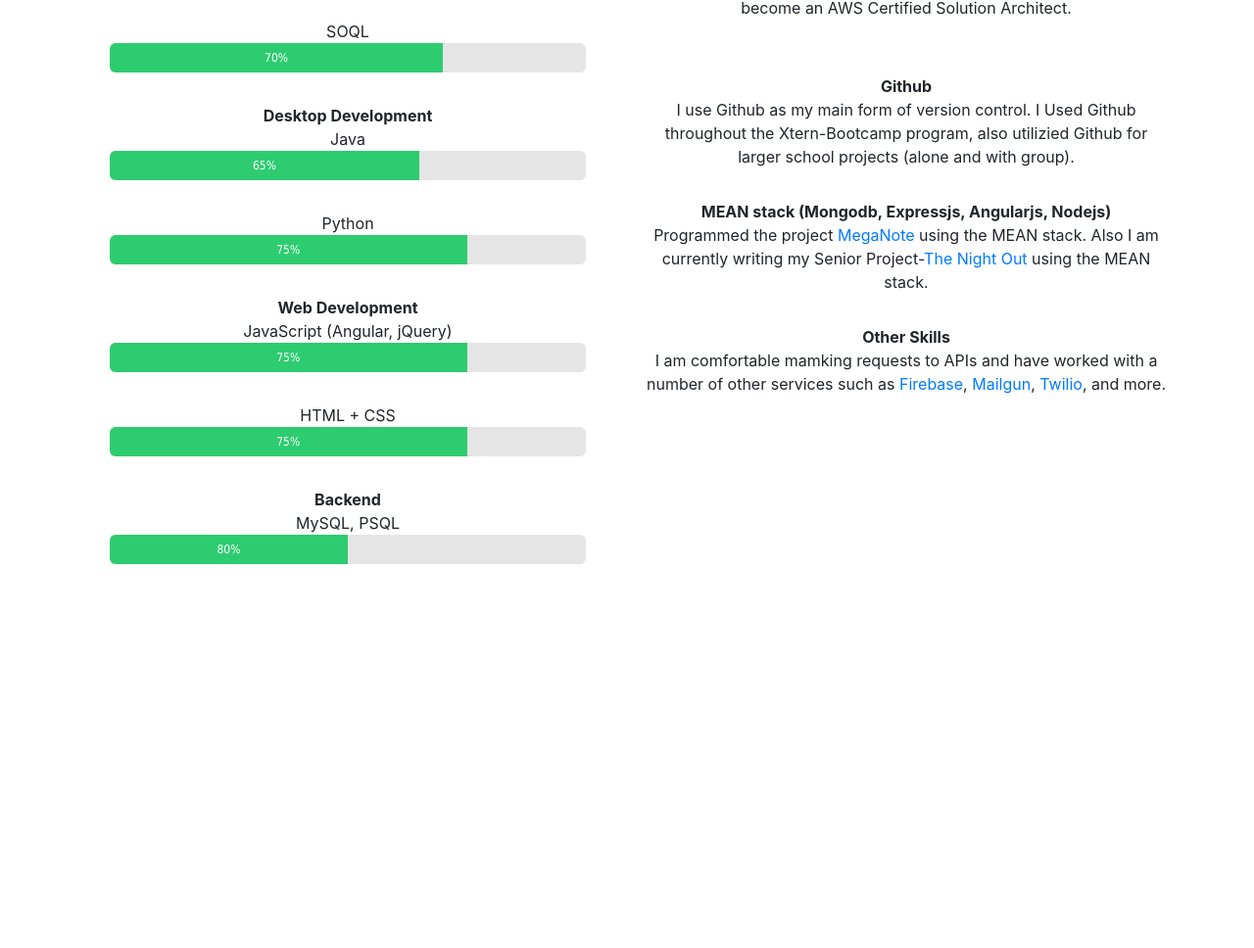
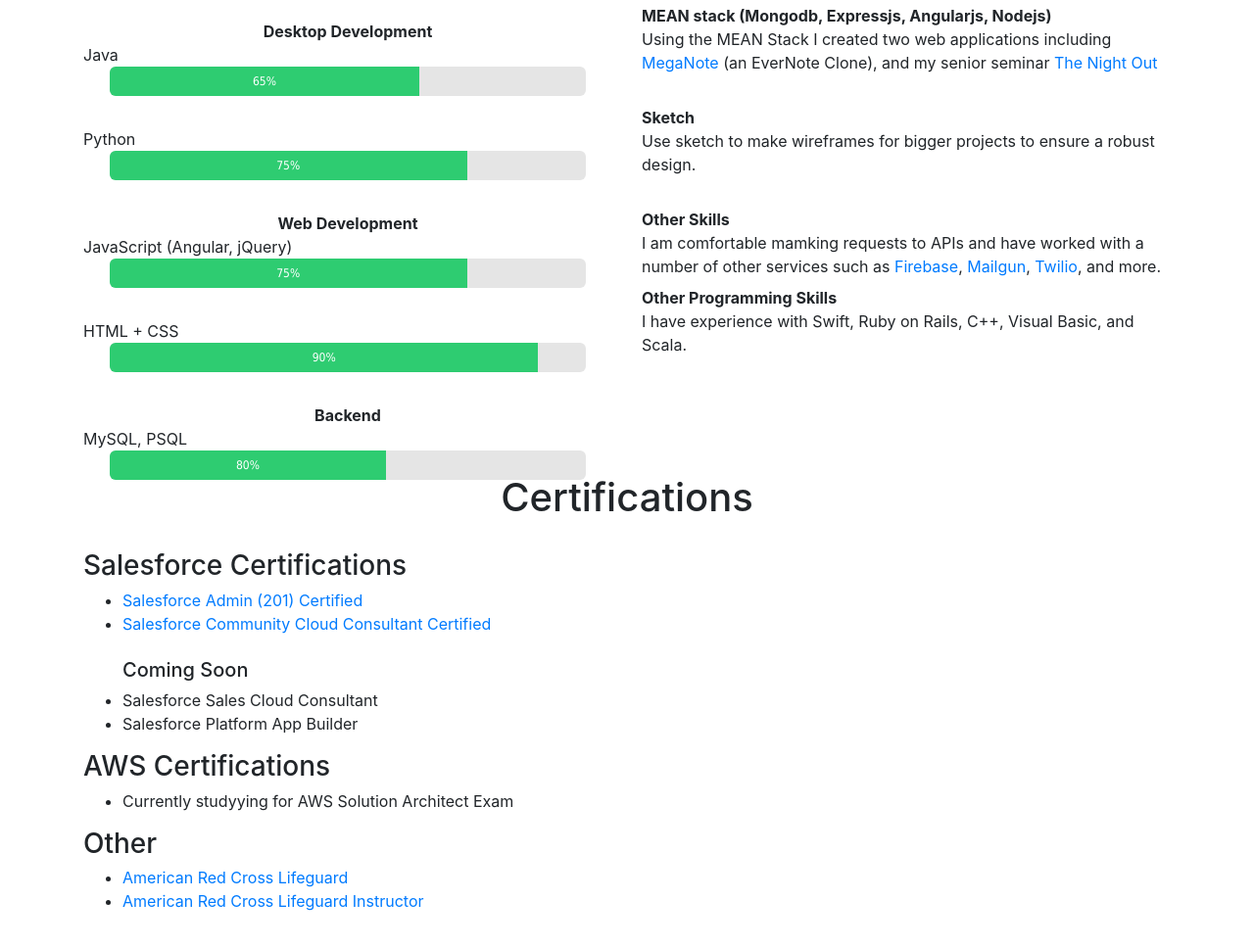
Before and after one commit to mklic17/MitchellKlichPt2, a plain HTML site: page index.html in a window 1280 px wide. Shown: the part 1178-2146 px from the top of the page at 98% size. Before the commit the page ends 1834 px from the top, so only its background shows below. Drawn offline with nearby package versions, Linux system fonts and the light colour scheme.

Commit message:
some changes before updating the live site

```diff
--- a/app.css
+++ b/app.css
@@ -95,7 +95,7 @@ nav#myNav {
 .page {
   height: 100vh;
   width: 100vw;
-  text-align: center;
+  /*text-align: center;*/
 }
 
 #interestImage {
--- a/index.html
+++ b/index.html
@@ -58,11 +58,11 @@
         <div id="welcomeText" class="Welcomespacing">
           <h1>Welcome,</h1>
           <br>
-          <h4>My name is Mitchell Klich and I am a Consultant at Appirio based in Indianapolis. I studied at DePauw University where I majored in Computer Science and minored in Economics and Psychology.<h4>
+          <h4>My name is Mitchell Klich and I am currently a Salesforce Consultant at <a href="https://appirio.com/">Appirio</a>, based in Indianapolis. I studied at <a href="https://www.depauw.edu/">DePauw University</a> where I majored in Computer Science and minored in Economics and Psychology.<h4>
         </div>
         <br>
         <div id="welcomeTextSecond" class="Welcomespacing">
-          <h4>For for I like to play any kind of sport: basketball, golfing, baseball, soccer, ping pong, you name it I have probably played it. I also enjoy reading books about Data. I eventually want to go back to school to become a Data Scientist.</h4>
+          <h4>I'm part of the current <a href="http://techpoint.org/techfellowship/">TechPoint Tech-Fellowship</a>, a career accelerator that focues on giving back to the Indianapolis community. In the past I was also involved in the Techpoint Bootcamp, the <a href="https://www.chicagobusinessinstitute.com/">Chicago Summer Business Institute (CSBI)</a>, and <a href="http://www.highsight.org/">Highsight</a>.</h4>
         </div>
     </div>
 
@@ -102,13 +102,13 @@
               </span>
             </div>
           </dd>
-          <dd>SOQL
+          <!-- <dd>SOQL
             <div class="progress">
               <span class="meter green" style="width:70%" name="70">
                 <p class="percent">70%</p>
               </span>
             </div>
-          </dd>
+          </dd> -->
           <center><dt>Desktop Development</dt></center>
           <dd class="skills">Java
             <div class="progress">
@@ -141,8 +141,8 @@
           </dd>
           <dd>HTML + CSS
             <div class="progress">
-              <span class="meter green" style="width:75%" name="75">
-                <p class="percent">75%</p>
+              <span class="meter green" style="width:90%" name="90">
+                <p class="percent">90%</p>
               </span>
             </div>
           </dd>
@@ -156,7 +156,7 @@
           <center><dt>Backend</dt></center>
           <dd>MySQL, PSQL
             <div class="progress">
-              <span class="meter green" style="width:50%" name="60">
+              <span class="meter green" style="width:58%" name="80">
                 <p class="percent">80%</p>
               </span>
             </div>
@@ -169,37 +169,64 @@
         <div class="col">
         <h4>Other Skills</h4>
         <dl class="otherSkills">
-            <dt>Salesforce</dt>
+            <!-- <dt>Salesforce</dt>
             <dd>I am well experienced with the Salesforce Platform and currently am <a href="images/admin.pdf">Salesforce Admin Certified</a> and <a href="images/community.pdf">Salesforce Community Consultant Certified</a>.</dd>
             <br>
             <dt>AWS Services</dt>
             <dd>I have a good amount of experience with AWS services including S3 and EC2. In my free time I have been experimenting with more of their newer services such as <a href="https://aws.amazon.com/rekognition/?nc2=h_a1">Rekognition</a> and <a href="https://aws.amazon.com/pinpoint/?nc2=h_m1">Pinpoint</a>. I am also studying to become an AWS Certified Solution Architect.</dd>
-            <br>
-            <!-- <dt>Agile and Scrum</dt>
-            <dd>Completed a 15 hour Agile and Scrum training that covered how to use Agile and Scrum in the workplace to increase productivity.</dd> -->
+            <br> -->
+            <dt>Agile and Scrum</dt>
+            <dd>Completed a 15 hour Agile and Scrum training that covered how to use Agile and Scrum in the workplace to increase productivity.</dd>
             <br>
             <dt>Github</dt>
             <dd>I use Github as my main form of version control. I Used Github throughout the Xtern-Bootcamp program, also utilizied Github for larger school projects (alone and with group).</dd>
             <br>
             <dt>MEAN stack (Mongodb, Expressjs, Angularjs, Nodejs)</dt>
-            <dd>Programmed the project <a href="https://github.com/mklic17/meganote-2">MegaNote</a> using the MEAN stack. Also I am currently writing my Senior Project-<a href="https://github.com/mklic17/night-out-mongo">The Night Out</a> using the MEAN stack.</dd>
+            <dd>Using the MEAN Stack I created two web applications including <a href="https://github.com/mklic17/MegaNote-Server">MegaNote</a> (an EverNote Clone), and my senior seminar <a href="https://github.com/mklic17/night-out">The Night Out</a></dd>
             <br>
-            <!-- <dt>Sketch</dt>
+            <dt>Sketch</dt>
             <dd>Use sketch to make wireframes for bigger projects to ensure a robust design.</dd>
-            <br> -->
+            <br>
             <dt>Other Skills</dt>
             <dd>I am comfortable mamking requests to APIs and have worked with a number of other services such as <a href="https://firebase.google.com/">Firebase</a>, <a href="https://www.mailgun.com/">Mailgun</a>, <a href="https://www.twilio.com/">Twilio</a>, and more.</dd>
+            <dt>Other Programming Skills</dt>
+            <dd>I have experience with Swift, Ruby on Rails, C++, Visual Basic, and Scala.</dd>
         </dl>
       </div>
     </div>
     <br><br>
 </div>
-
+<br>
+<div class="container page" id="Certifications">
+  <center><h1>Certifications</h1></center>
+    <br>
+    <!-- <div class="row"> -->
+      <h3>Salesforce Certifications</h3>
+      <ul>
+        <li><a target="_blank" href="images/admin.pdf">Salesforce Admin (201) Certified</a></li>
+        <li><a target="_blank" href="images/community.pdf">Salesforce Community Cloud Consultant Certified</a></li>
+        <br>
+        <h5>Coming Soon</h5>
+        <li>Salesforce Sales Cloud Consultant</li>
+        <li>Salesforce Platform App Builder</li>
+      </ul>
+      <h3>AWS Certifications</h3>
+        <ul>
+          <li>Currently studyying for AWS Solution Architect Exam</li>
+        </ul>
+      <h3>Other</h3>
+        <ul>
+          <li><a href="#">American Red Cross Lifeguard</a></li>
+          <li><a href="#">American Red Cross Lifeguard Instructor</a></li>
+        </ul>
+    <!-- </div> -->
+  </div>
 
   <!-- <div class="container page" id="interests">
     <center><h1>Interests</h1></center>
     <div id="interestImage">
       <img src="images/thingsILike.jpg" style="width:60%; height:60%;">
+      <h1>This picture represents some of my biggest hobbies and where my interests lie.  </h1>
     </div>
   </div> -->
 
```
